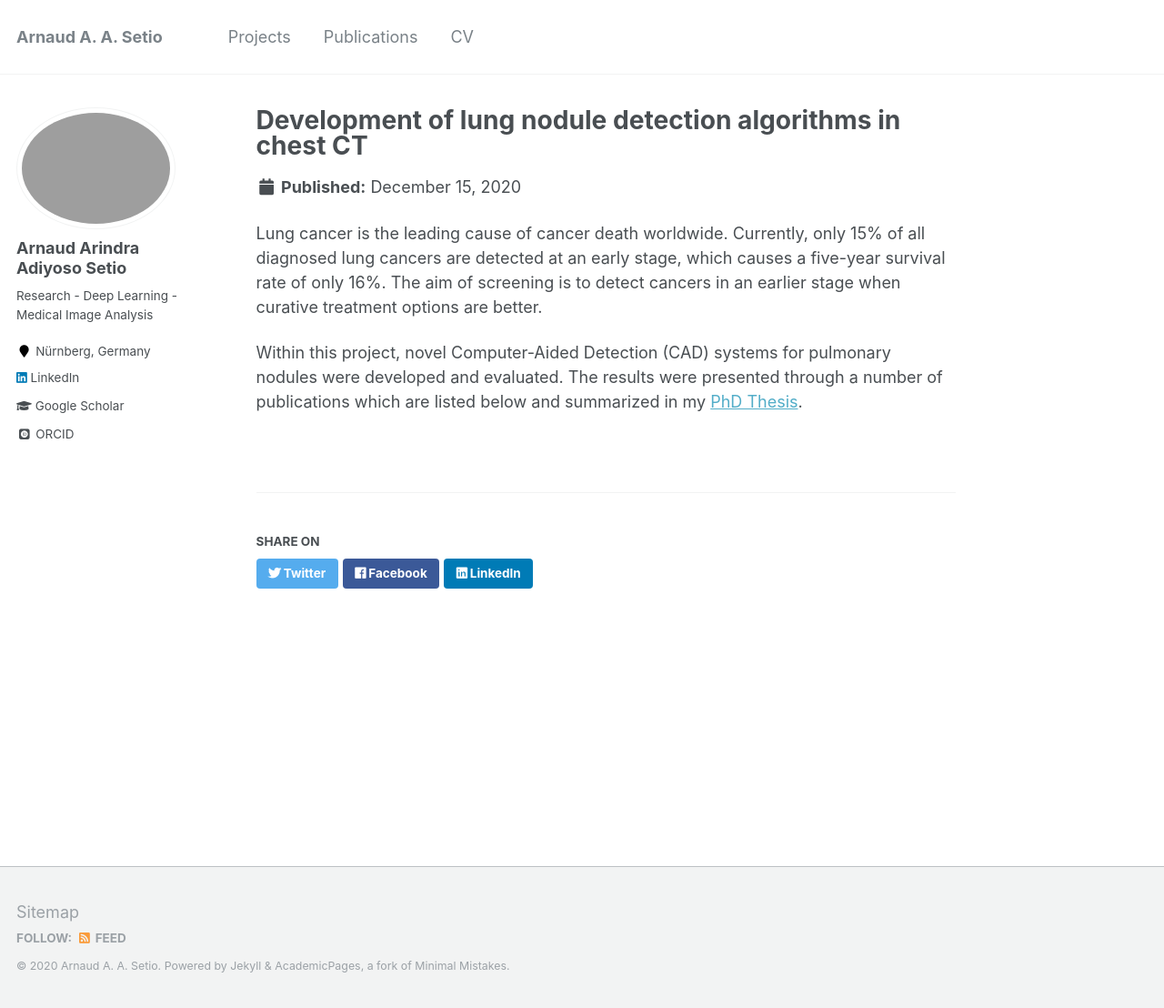
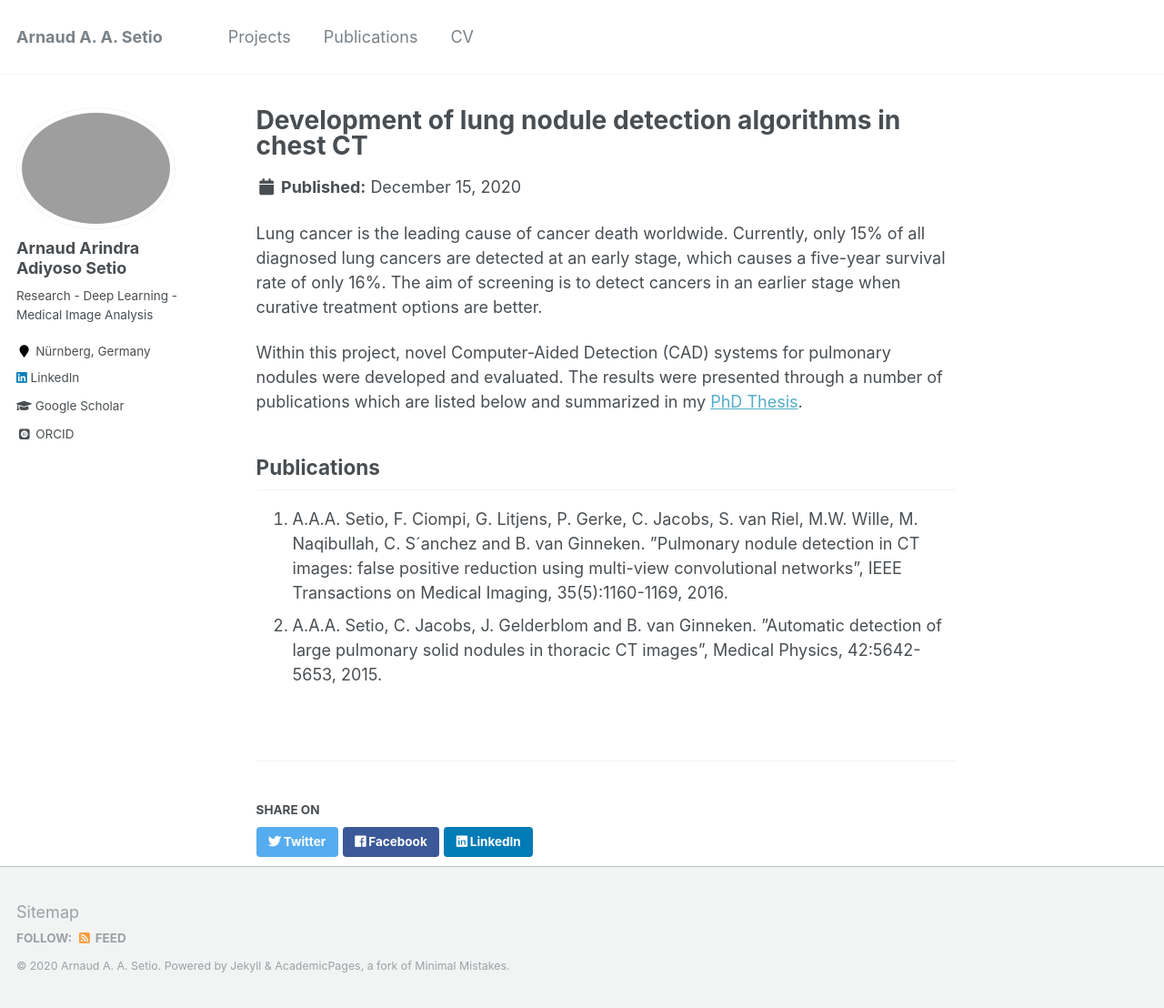
Before and after one commit to arnaudsetio/arnaudsetio.github.io, a Jekyll site: the page built from _portfolio/portfolio-1.md, in a window 1280 px wide and 1108 px high. Shown: the whole window at 91% size. Built offline with Jekyll 4.4.1, drawn with Linux system fonts in a browser that asks for light colours; some web fonts are replaced.

Commit message:
Update portfolio-1.md

```diff
--- a/_portfolio/portfolio-1.md
+++ b/_portfolio/portfolio-1.md
@@ -1,9 +1,14 @@
 ---
 title: "Development of lung nodule detection algorithms in chest CT"
-excerpt: "Automatic detection of lung nodules using pattern recognition and deep learning algorithms.<br/><img src='/images/nodule_detection.png' width='480' height='270'>"
+excerpt: "Automatic detection of lung nodules using pattern recognition and deep learning algorithms<br/><img src='/images/nodule_detection.png' width='480' height='270'>"
 collection: portfolio
 ---
 
 Lung cancer is the leading cause of cancer death worldwide. Currently, only 15% of all diagnosed lung cancers are detected at an early stage, which causes a five-year survival rate of only 16%. The aim of screening is to detect cancers in an earlier stage when curative treatment options are better.
 
 Within this project, novel Computer-Aided Detection (CAD) systems for pulmonary nodules were developed and evaluated. The results were presented through a number of publications which are listed below and summarized in my [PhD Thesis](https://www.dropbox.com/s/psqn80ez225ir7l/thesis_arnaud.pdf?dl=0).
+
+## Publications
+
+1. A.A.A. Setio, F. Ciompi, G. Litjens, P. Gerke, C. Jacobs, S. van Riel, M.W. Wille, M. Naqibullah, C. S´anchez and B. van Ginneken. ”Pulmonary nodule detection in CT images: false positive reduction using multi-view convolutional networks”, IEEE Transactions on Medical Imaging, 35(5):1160-1169, 2016.
+2. A.A.A. Setio, C. Jacobs, J. Gelderblom and B. van Ginneken. ”Automatic detection of large pulmonary solid nodules in thoracic CT images”, Medical Physics, 42:5642-5653, 2015.
```
